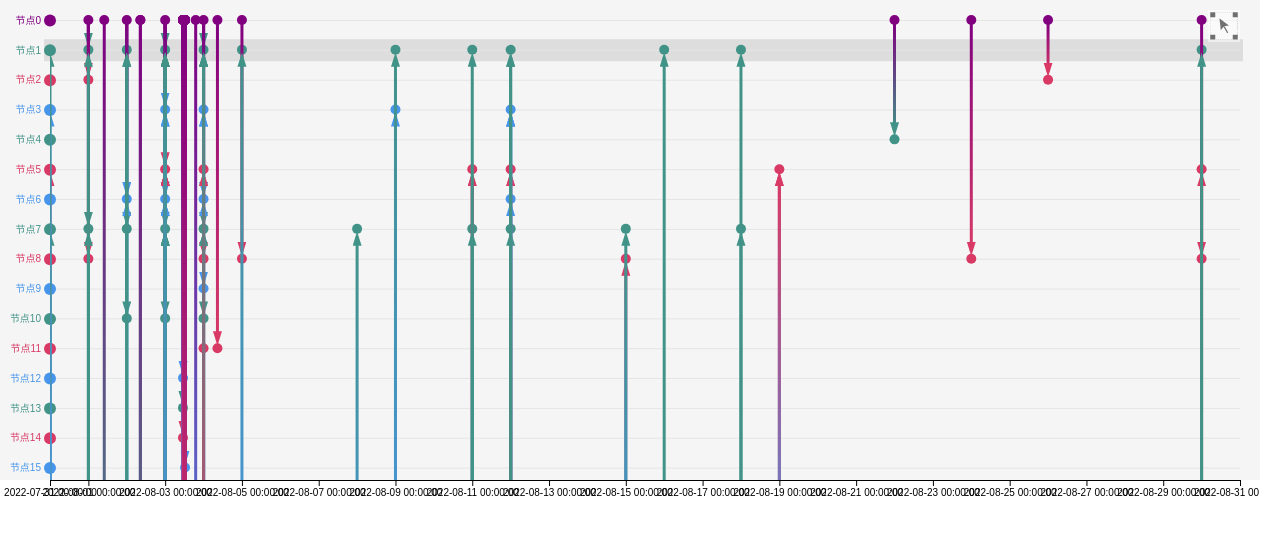
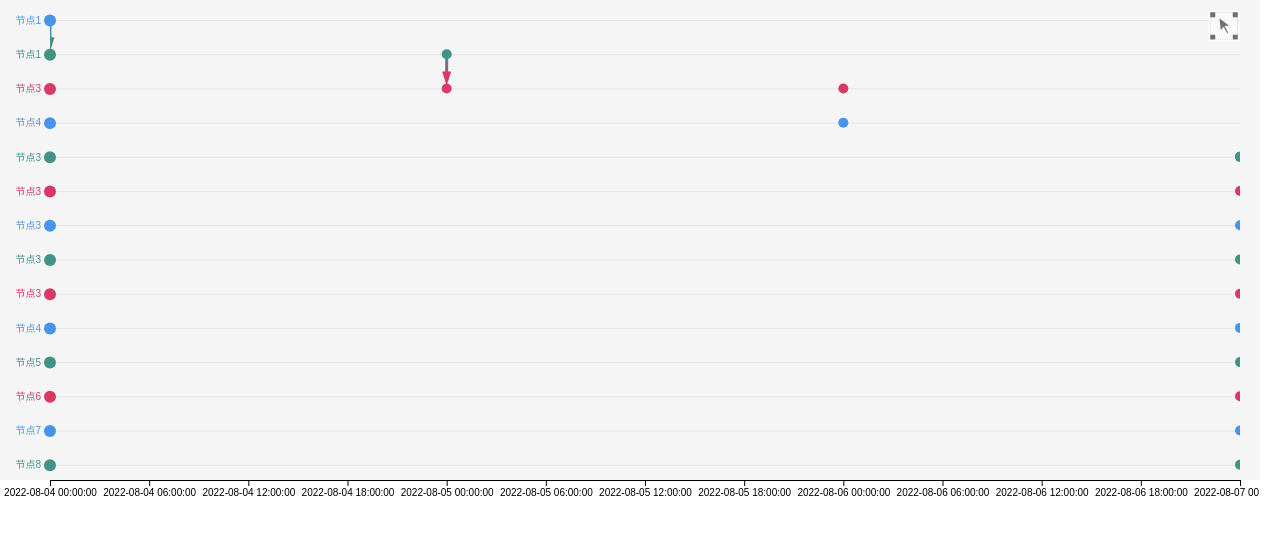
Before and after one commit to hyqaimx/graph-timeline, a React app: page / in a window 1280 px wide. Shown: the top 534 px of the page. Built offline with nearby package versions, Linux system fonts and the light colour scheme.

Commit message:
feat: 修改了data的数据格式，优化了横向滚动条问题

```diff
--- a/package.json
+++ b/package.json
@@ -1,6 +1,6 @@
 {
   "name": "graph-timeline",
-  "version": "1.1.5",
+  "version": "1.1.6",
   "description": "是一个用于图分析中分析节点的时间关系的组件",
   "main": "dist/index.js",
   "types": "dist/index.d.ts",
--- a/pages/index.tsx
+++ b/pages/index.tsx
@@ -1,63 +1,50 @@
-import React, { useEffect, useState } from 'react';
+import React, { useEffect, useMemo, useState } from 'react';
 import ReactDOM from 'react-dom';
 import { nodes as ns, links as ls } from './data';
 import GraphTimeLine from '../src';
 import './index.less'
 
 const App = () => {
-  // const [nodes, setNodes] = useState([
-  //   {id: '1',name: '节点1', date: '2021-11-25 10:10:10', color: 'green'},
-  //   {id: '2',name: '节点1', date: '2021-11-23 11:00:10'},
-  //   {id: '3',name: '节点1', date: '2021-11-26 20:10:10'},
-  //   {id: '4',name: '节点2', date: '2021-11-23 11:00:10'},
-  //   {id: '5',name: '节点3', date: '2021-11-24 18:10:10'},
-  //   {id: '6',name: '节点3', date: '2021-11-24 15:10:10'},
-  //   {id: '7',name: '节点3', date: '2021-11-24 23:10:10'},
-  //   {id: '8',name: '节点4', date: '2021-11-23 12:10:10'},
-  //   {id: '9',name: '节点5', date: '2021-11-25 15:12:10'},
-  //   {id: '10',name: '节点5', date: '2021-11-24 18:10:10'},
-  // ]);
-  // const [links, setLinks] = useState([
-  //   {source: '2', target: '4'},
-  //   {source: '10', target: '5'},
-  // ]);
+  const [nodes, setNodes] = useState([
+    {"id":"1","name":"事件1", nodeId: '1', nodeName: '节点1', "date":"2022-08-04 00:00:00"},
+    {"id":"2","name":"事件2", nodeId: '2', nodeName: '节点1', "date":"2022-08-04 00:00:00"},
+    {"id":"3","name":"事件3", nodeId: '2', nodeName: '节点1', "date":"2022-08-05 00:00:00"},
+    {"id":"4","name":"事件4", nodeId: '3', nodeName: '节点3', "date":"2022-08-06 00:00:00"},
+    {"id":"5","name":"事件5", nodeId: '3', nodeName: '节点3', "date":"2022-08-05 00:00:00"},
+    {"id":"6","name":"事件6", nodeId: '4', nodeName: '节点4', "date":"2022-08-06 00:00:00"},
+    {"id":"7","name":"事件7", nodeId: '5', nodeName: '节点3', "date":"2022-08-07 00:00:00"},
+    {"id":"8","name":"事件8", nodeId: '5', nodeName: '节点3', "date":"2022-08-07 00:00:00"},
+    {"id":"9","name":"事件9", nodeId: '6', nodeName: '节点3', "date":"2022-08-07 00:00:00"},
+    {"id":"10","name":"事件10", nodeId: '7', nodeName: '节点3', "date":"2022-08-07 00:00:00"},
+    {"id":"11","name":"事件11", nodeId: '8', nodeName: '节点3', "date":"2022-08-07 00:00:00"},
+    {"id":"12","name":"事件12", nodeId: '9', nodeName: '节点3', "date":"2022-08-07 00:00:00"},
+    {"id":"14","name":"事件14", nodeId: '10', nodeName: '节点4', "date":"2022-08-07 00:00:00"},
+    {"id":"15","name":"事件15", nodeId: '11', nodeName: '节点5', "date":"2022-08-07 00:00:00"},
+    {"id":"16","name":"事件16", nodeId: '12', nodeName: '节点6', "date":"2022-08-07 00:00:00"},
+    {"id":"17","name":"事件17", nodeId: '13', nodeName: '节点7', "date":"2022-08-07 00:00:00"},
+    {"id":"18","name":"事件18", nodeId: '14', nodeName: '节点8', "date":"2022-08-07 00:00:00"},
+    {"id":"19","name":"事件19", nodeId: '15', nodeName: '节点9', "date":"2022-08-07 00:00:00"},
+    {"id":"20","name":"事件20", nodeId: '16', nodeName: '节点10', "date":"2022-08-07 00:00:00"},
+    {"id":"21","name":"事件21", nodeId: '17', nodeName: '节点11', "date":"2022-08-07 00:00:00"},
+    {"id":"22","name":"事件22", nodeId: '18', nodeName: '节点12', "date":"2022-08-07 00:00:00"},
+    {"id":"23","name":"事件23", nodeId: '19', nodeName: '节点13', "date":"2022-08-07 00:00:00"},
+    {"id":"24","name":"事件24", nodeId: '20', nodeName: '节点14', "date":"2022-08-07 00:00:00"},
+  ]);
+  const [links, setLinks] = useState([
+    {source: '1', target: '2'},
+    {source: '3', target: '5'},
+  ]);
 
-  const [nodes, setNodes] = useState(ns);
-  const [links, setLinks] = useState(ls);
+  const [selectedItem, setSelectedItem] = useState(['节点1']);
 
-const [selectedItem, setSelectedItem] = useState(['节点1']);
+  // const newData = useMemo(() => {
+  //   return nodes.map(item => ({
+  //     ...item,
+  //     nodeId: Math.round(Math.random() * 30),
+  //     nodeName: item.name
+  //   }))
+  // }, [nodes])
 
-// useEffect(() => {
-//   setTimeout(() => {
-//     setSelectedItem(['节点1', '节点2'])
-//   }, 2000)
-// }, [])
-  // useEffect(() => {
-  //   const date = new Date();
-  //   const getStrDate = (date) => {
-  //     const year = date.getFullYear();
-  //     const month = date.getMonth() > 8 ? date.getMonth() + 1 : '0' + (date.getMonth() + 1);
-  //     const day = date.getDate() > 9 ? date.getDate() : '0' + date.getDate();
-  //     const hour = date.getHours() > 9 ? date.getHours() : '0' + date.getHours();
-  //     const minutes = date.getMinutes() > 9 ? date.getMinutes() : '0' + date.getMinutes();
-  //     const seconds = date.getSeconds() > 9 ? date.getSeconds() : '0' + date.getSeconds();
-  //     return `${year}-${month}-${day} ${hour}:${minutes}:${seconds}`;
-  //   }
-  //   const arr = new Array(1000).fill(0).map((item, index) => ({
-  //     id: String(Math.floor(Math.random() * 1000)),
-  //     name: '节点' + (index + 1),
-  //     date: getStrDate(new Date(date.valueOf() - (1000*index))),
-  //     // color: "#" + Math.floor(Math.random() * 0xFFFFFF).toString(16).padEnd(6, "f")
-  //   }));
-
-  //   const createLinks = Array.from({length: 500}).fill(0).map((item, index) => ({
-  //     source: arr[Math.floor(Math.random() * 999)].id,
-  //     target: arr[Math.floor(Math.random() * 999)].id
-  //   }));
-  //   console.log(arr,createLinks)
-  //   setNodes([...arr]);
-  //   setLinks([...createLinks]);
-  // }, [])
   return (
     <GraphTimeLine
       height={500}
--- a/src/components/brush/index.tsx
+++ b/src/components/brush/index.tsx
@@ -23,7 +23,7 @@ const getBrush = (
       value = circles
         .attr('fill', 'gray')
         .filter(d => {
-          const currentY = y(d.name);
+          const currentY = y(String(d.nodeId));
           const currentX = rx(new Date(d.date));
           if (!currentY) return false;
 
--- a/src/components/link/index.tsx
+++ b/src/components/link/index.tsx
@@ -112,8 +112,8 @@ const drawLink = (
       if (!sourceData || !targetData) return "";
       const x1 = x(new Date(sourceData.date));
       const x2 = x(new Date(targetData.date));
-      const y1 = y(sourceData.name);
-      const y2 = y(targetData.name);
+      const y1 = y(String(sourceData.nodeId));
+      const y2 = y(String(targetData.nodeId));
 
       const my1 = y1 + nodeSize / 2;
       const ly2 = y2 > y1 ? y2 - (nodeSize + arrowSize / 2) : y2 + (nodeSize + arrowSize / 2);
@@ -138,8 +138,8 @@ const drawLink = (
 
       const x1 = x(new Date(sourceData.date));
       const x2 = x(new Date(targetData.date));
-      const y1 = y(sourceData.name);
-      const y2 = y(targetData.name);
+      const y1 = y(String(sourceData.nodeId));
+      const y2 = y(String(targetData.nodeId));
 
       const my1 = y1 + nodeSize / 2;
       const ly2 = y2 > y1 ? y2 - (nodeSize + arrowSize / 2) : y2 + (nodeSize + arrowSize / 2);
--- a/src/components/main/index.tsx
+++ b/src/components/main/index.tsx
@@ -171,7 +171,7 @@ const Timeline = ({
     svg.append('g')
       .attr('class', 'yAxis')
       .attr('transform', `translate(${padLeft}, 0)`)
-      .call(yAxis, y)
+      .call(yAxis, y, nodes)
       .call(setYAxisStyle, realWidth - padRight - padLeft, nodes, colors)
       .call(setSelect, selectedItem)
       .call(setEvent, onSelect)
@@ -219,11 +219,13 @@ const Timeline = ({
 
       svg.selectAll('.nodes circle')
         .each(function (d: INodeItem) {
-          const group = d.name;
+          const group = String(d.nodeId);
 
           if (d.color) {
+            // 节点颜色
             color = d.color;
           } else {
+            // 节点颜色和 yAxis 顶点颜色保持一致
             const currentGroup = d3.selectAll('.tick circle').filter(function (d: string) {
               return d === group;
             });
--- a/src/components/nodes/index.tsx
+++ b/src/components/nodes/index.tsx
@@ -25,11 +25,11 @@ const drawNodes = (
     .data(data)
     .join('circle')
     .attr('cx', d => x(new Date(d.date)))
-    .attr('cy', d => y(String(d.name)) || null)
+    .attr('cy', d => y(String(d.nodeId)) || null)
     .attr('r', size)
     .attr('d-id', d => d.id)
     .each(function (d: INodeItem, i, nodes) {
-      const group = d.name;
+      const group = String(d.nodeId);
 
       if (d.color) {
         // 节点颜色
--- a/src/components/tooltip/index.tsx
+++ b/src/components/tooltip/index.tsx
@@ -10,11 +10,8 @@ export const DrawTooltip = (
   show = true,
   format?: (data: INodeItem, links: ILinkItem[]) => ReactNode
 ) => {
-  // const tooltip = g.append('g')
-  //   .attr('class', 'tooltip')
-  //   .style('pointer-events', 'none');
   const mainDiv = document.getElementById('graph-timeline-main');
-  if (!mainDiv) throw new Error('找不到id为main的容器');
+  if (!mainDiv) throw new Error('找不到id为graph-timeline-main的容器');
   let tooltip: HTMLElement;
   const tooltipDiv = document.getElementById('timeline-tooltip');
   if (!tooltipDiv) {
@@ -39,22 +36,23 @@ export const DrawTooltip = (
     const [x, y] = d3.pointer(event);
     const curLink = links.filter(item => item.source === data.id || item.target === data.id);
 
-    const textData = [`节点名称: ${data.name}`];
+    const textData = [{ id: data.nodeId, name: `节点名称: ${data.nodeName}` }];
     if (curLink.length !== 0) {
       curLink.forEach(item => {
         const sourceData = nodes.filter(node => node.id === item.source)[0];
         const targetData = nodes.filter(node => node.id === item.target)[0];
         if (!sourceData || !targetData) return "";
-        textData.push(`起始节点: ${sourceData.name}`);
-        textData.push(`目标节点: ${targetData.name}`);
+        textData.push({ id: sourceData.nodeId, name: `起始节点: ${sourceData.nodeName}` });
+        textData.push({ id: sourceData.nodeId, name: `目标节点: ${targetData.nodeName}` });
       })
     }
+
     // 使用div进行构建，更加灵活，可以实现用户自定义内容
     // 设置展示位置
     const textSpan = (
       <>
         {format ? format(data, curLink) : textData.map(item => (
-          <div key={item}>{item}</div>
+          <div key={item.id + item.name}>{item.name}</div>
         ))}
       </>
     )
@@ -64,8 +62,11 @@ export const DrawTooltip = (
       const width = tooltipDom.clientWidth;
       const containerWidth = mainDiv.clientWidth;
       const containerHeight = mainDiv.clientHeight;
+
+      const mainScrollY = mainDiv.scrollTop;
+
       tooltip.style.left = (x + 20) + 'px';
-      tooltip.style.top = (y - (height / 2)) + 'px';
+      tooltip.style.top = (y - (height / 2) - mainScrollY) + 'px';
       if (y < 50) {
         tooltip.style.top = y + 'px';
       }
@@ -79,36 +80,9 @@ export const DrawTooltip = (
     });
 
     tooltip.style.visibility = 'visible';
-
-    // 内置的svg标签写法
-    // tooltip.style('dispaly', null);
-    // tooltip.attr('transform', `translate(${position[0]}, ${position[1]})`);
-    // const path = tooltip.selectAll('path')
-    //   .data([,])
-    //   .join('path')
-    //     .attr('fill', 'white')
-    //     .attr('stroke', 'black');
-    // const text = tooltip.selectAll('text')
-    //   .data([,])
-    //   .join('text')
-    //   .call(text => text
-    //       .selectAll('tspan')
-    //       .data(textData)
-    //       .join('tspan')
-    //       .attr('x', 0)
-    //       .attr('y', (_, i) => `${ (i - textData.length) * 1.2}em`)
-    //       .attr('fill', 'black')
-    //       .text(d => d)
-    //     )
-    // const textNode = text.node() as SVGTextElement;
-    // const { x, y, width: w, height: h } = textNode.getBBox();
-    // text.attr("transform", `translate(${-w / 2},0)`);
-    // path.attr('d',`M${(-w/2) - 10},-12 v${- h - 10}h${w + 20}v${h + 10}h${-(w/2) - 7}l-3,5l-3,-5h${-(w/2) -7}`)
-    // tooltip.style('display', '');
   }
 
   const leaved = (event: any) => {
-    // tooltip.style('display', 'none');
     tooltip.style.visibility = 'hidden';
   }
 
--- a/src/components/yAxis/index.tsx
+++ b/src/components/yAxis/index.tsx
@@ -6,7 +6,7 @@ import { DEFAULT_LINE_WIDTH, DEFAULT_THEMES, DEFAULT_VERTEX_SIZE } from "@/const
 // 构建数据映射
 export const yRange = (data: INodeItem[], padding: number[], height: number, yAxisStyle: IOptions['yAxis'] = {}) => {
   const { direction } = yAxisStyle;
-  const values = data.map(item => item.name);
+  const values = data.map(item => String(item.nodeId));
   const uniqueVals = values.filter((item, index) => values.indexOf(item) === index);
 
   const realHeight = calcHeight(data, height - 20);
@@ -17,9 +17,21 @@ export const yRange = (data: INodeItem[], padding: number[], height: number, yAx
 }
 
 // 构建y轴
-export const yAxis = (g: d3.Selection<SVGGElement, undefined, HTMLElement, undefined>, y: d3.ScalePoint<string>, labelFormat: (data: any) => any) => {
+export const yAxis = (
+  g: d3.Selection<SVGGElement, undefined, HTMLElement, undefined>,
+  y: d3.ScalePoint<string>,
+  data: INodeItem[],
+  labelFormat: (id: string, index: number) => string
+) => {
   return g.call(d3.axisLeft(y)
-    .tickFormat(labelFormat)
+    .tickFormat((domainValue: any, index: number) => {
+      if (labelFormat) {
+        return labelFormat(domainValue, index)
+      }
+
+      // 根据ID获取到数据中的name
+      return data.find(item => String(item.nodeId) === domainValue).nodeName || '';
+    })
   )
 }
 
--- a/src/components/zoom/index.tsx
+++ b/src/components/zoom/index.tsx
@@ -32,8 +32,8 @@ const getZoom = (
         if (!sourceData || !targetData) return "";
         const x1 = rx(new Date(sourceData.date));
         const x2 = rx(new Date(targetData.date));
-        const y1 = y(sourceData.name);
-        const y2 = y(targetData.name);
+        const y1 = y(String(sourceData.nodeId));
+        const y2 = y(String(targetData.nodeId));
         return `M ${x1},${y1} L ${x2},${y2 > y1 ? y2 - (nodeSize * 6 / 5) : y2 + (nodeSize * 6 / 5)}`;
       })
 
--- a/src/typings/custom-data.d.ts
+++ b/src/typings/custom-data.d.ts
@@ -1,6 +1,8 @@
 export interface INodeItem {
-    id: string;
-    name: string;
+    id: string | number;
+    name?: string;
+    nodeId: string | number;
+    nodeName?: string;
     date: string;
     color?: string;
     [prop: string]: any;
```
Also changed, not shown: 1 other file (tests, documents, lock files or other folders).
